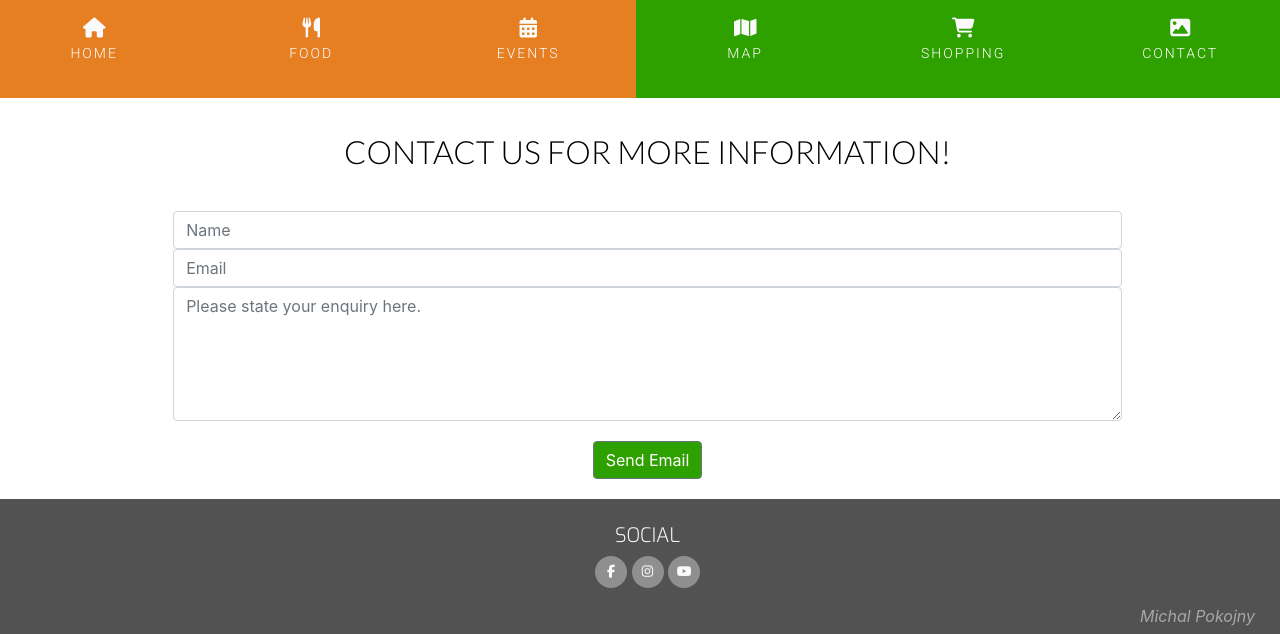
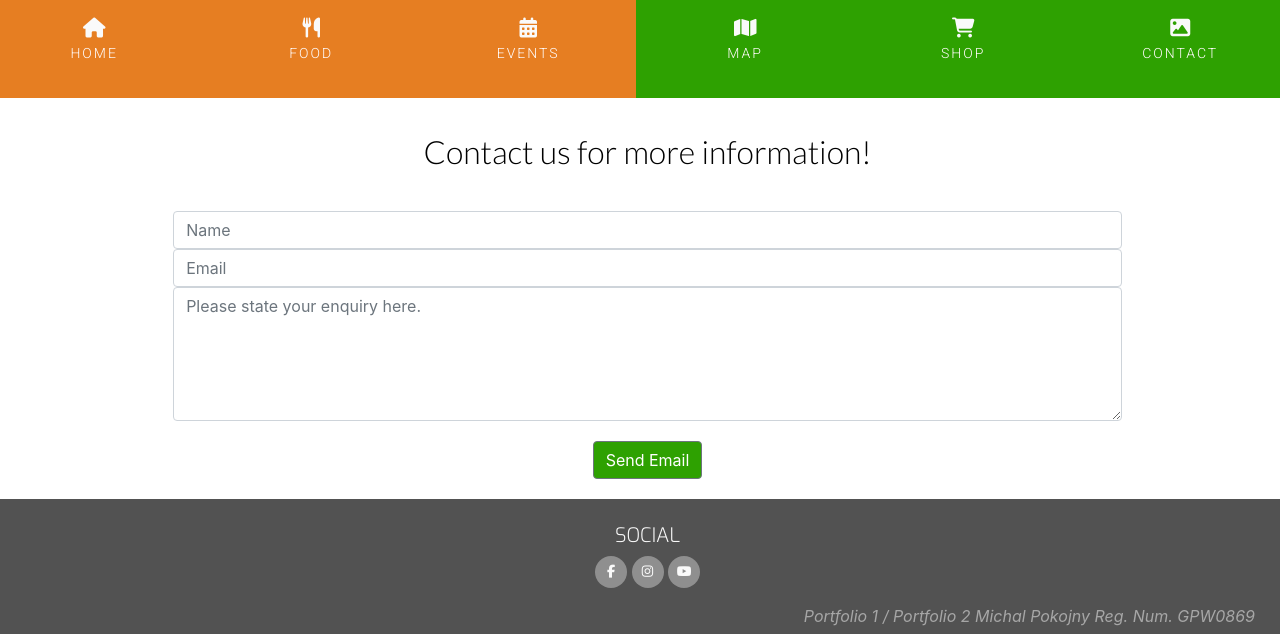
Before and after one commit to MichalPokojny/Cork-ETB-project-Michal-Pokojny-Reg-Num.-GPW0869, a website: page assets/contact.html in a window 1280 px wide. Shown: the part 462-1096 px from the top of the page. Drawn offline with nearby package versions, Linux system fonts and the light colour scheme.

Commit message:
author text update and title update on all pages

```diff
--- a/assets/contact.html
+++ b/assets/contact.html
@@ -8,7 +8,7 @@
     <link rel="stylesheet" href="https://maxcdn.bootstrapcdn.com/bootstrap/4.2.1/css/bootstrap.min.css" type="text/css">
     <link rel="stylesheet" href="https://cdnjs.cloudflare.com/ajax/libs/hover.css/2.1.1/css/hover-min.css" type="text/css">
     <link rel="stylesheet" href="css/style.css" type="text/css">
-    <title>Portfolio 1 / Portfolio 2 Reg. Num. GPW0869</title>
+    <title>Visit Dublin</title>
     <script type="text/javascript" src="https://cdn.jsdelivr.net/npm/@emailjs/browser@3/dist/email.min.js"></script>
     <script type="text/javascript">
       (function() {
@@ -54,7 +54,7 @@
             <li class="col-sm-2 ui-menu-color-portfolio-2 menuitem hvr-sweep-to-left">
               <a href="shopping.html">
                 <i class="fa-solid fa-cart-shopping" aria-hidden="true"></i>
-                <span class="menu-text">Shopping</span>
+                <span class="menu-text">Shop</span>
               </a>
             </li>
             <li class="col-sm-2 ui-menu-color-portfolio-2 menuitem hvr-sweep-to-left">
@@ -70,7 +70,7 @@
     <section class="container-fluid">
       <div class="row">
         <div class="col">
-          <h3 class="uppercase text-center text-heading">Contact us for more information!</h3>
+          <h3 class="text-center text-heading">Contact us for more information!</h3>
           <div class="center-form">
             <form onsubmit="return sendMail(this);" id="myForm">
               <input type="text" name="name" id="fullname" class="form-control" placeholder="Name" required />
@@ -120,7 +120,7 @@
           <i class="dom-time"></i>
         </div>
         <div class="col-md-6">
-          <i id="author">Michal Pokojny</i>
+          <i id="author">Portfolio 1 / Portfolio 2 Michal Pokojny Reg. Num. GPW0869</i>
         </div>
       </div>
     </footer>
```
Also changed, not shown: assets/events.html (+3 -3 lines), assets/food.html (+3 -3 lines), assets/map.html (+3 -3 lines), assets/shopping.html (+3 -3 lines), index.html (+3 -3 lines).
